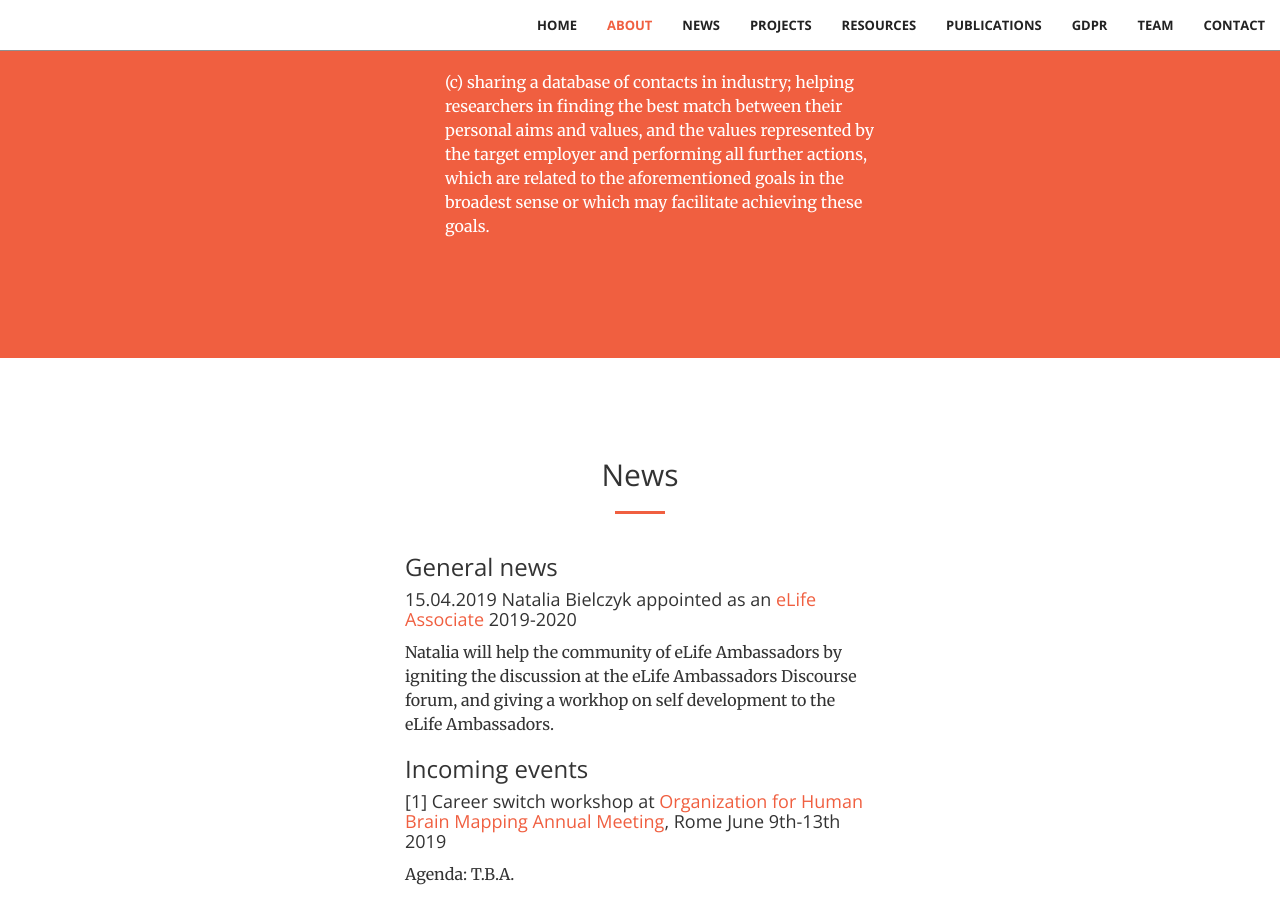
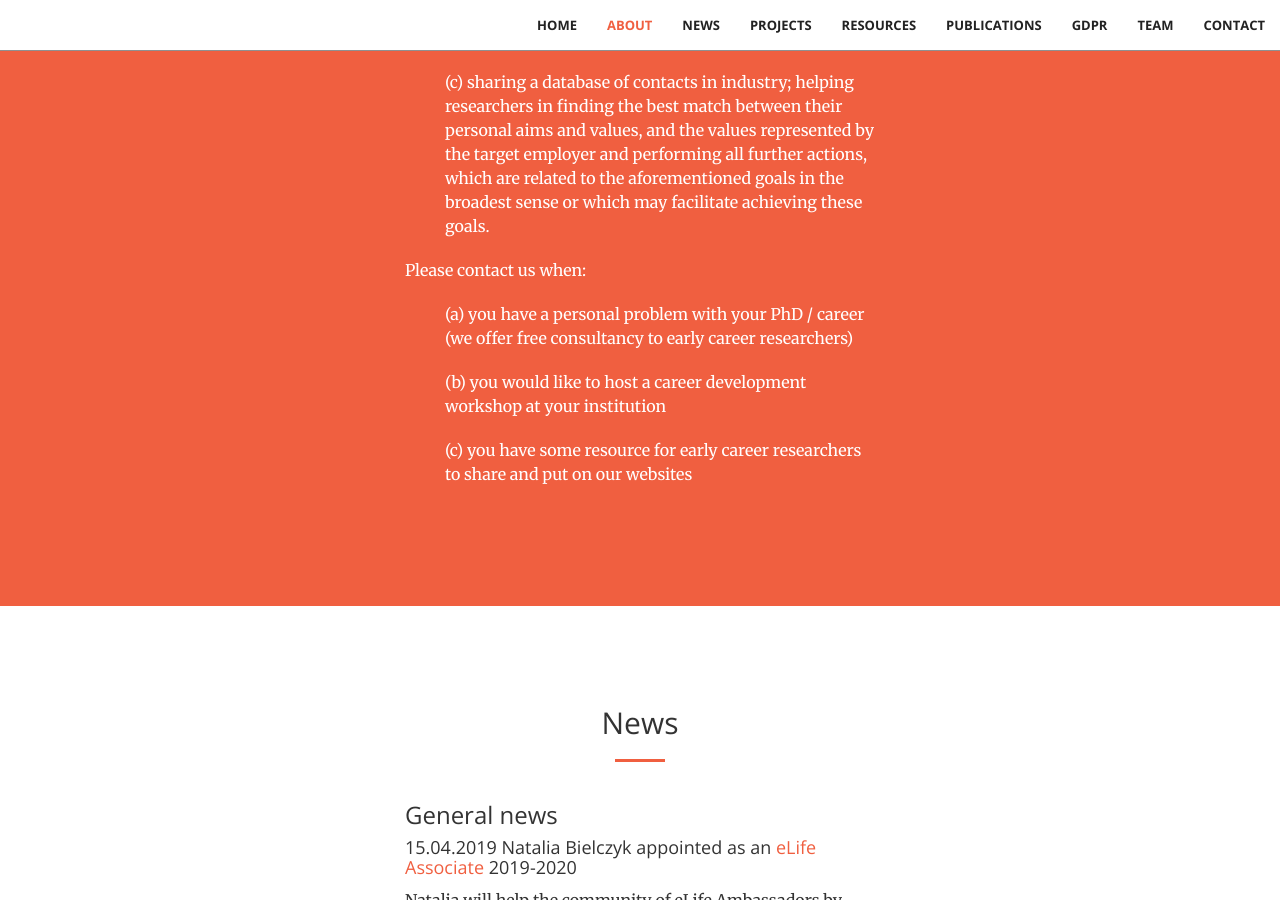
Before and after one commit to stichting-solaris/stichting-solaris.github.io, a Jekyll site: the page built from index.html, in a window 1280 px wide and 900 px high, scrolled down 2590 px. Built offline with Jekyll 4.4.1, drawn with Linux system fonts in a browser that asks for light colours.

Commit message:
Update call-to-action.html

```diff
--- a/_includes/call-to-action.html
+++ b/_includes/call-to-action.html
@@ -53,6 +53,14 @@
                     between their personal aims and values, and the values represented by the target employer
                     and performing all further actions, which are related to the aforementioned goals in the broadest
                     sense or which may facilitate achieving these goals.</p>
+                    <p></p>
+                    <p></p>
+                    <p></p>
+                    <p>Please contact us when:</p>
+                    <p class="tab">(a) you have a personal problem with your PhD / career (we offer free consultancy
+                        to early career researchers)</p>
+                    <p class="tab">(b) you would like to host a career development workshop at your institution</p>
+                    <p class="tab">(c) you have some resource for early career researchers to share and put on our websites</p>
 
                 </p>
         </div>
```
